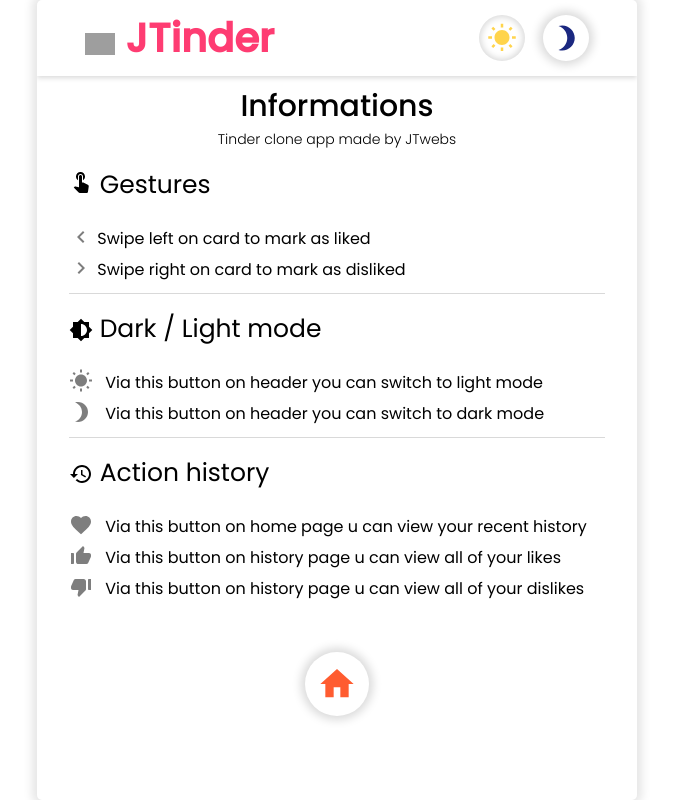
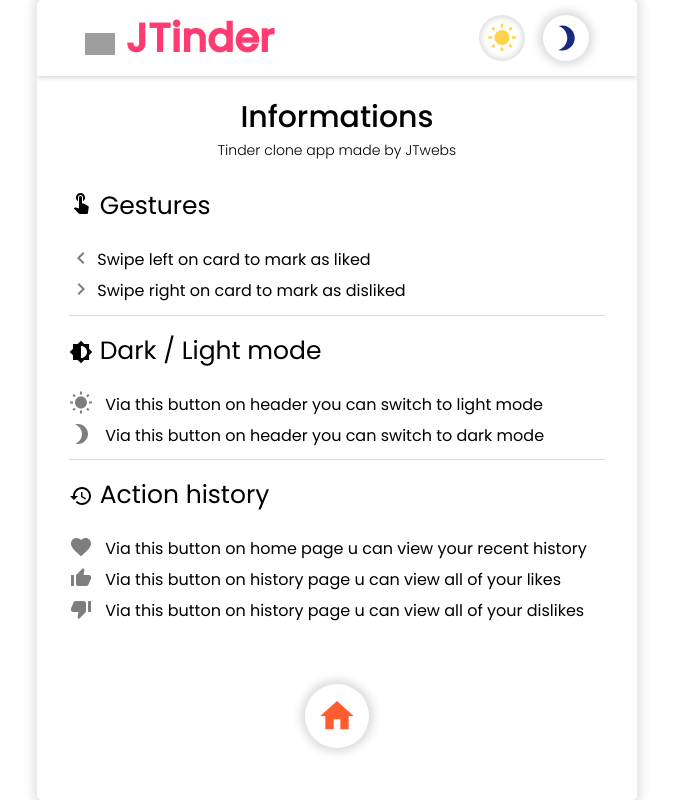
Before and after one commit to Bell0us/jtwebs-tinder-clone, a React (Create React App) app: page /help in a window 1280 px wide. Shown: the whole page, without its empty margins (303-976 px from the left). Built offline with nearby package versions, Linux system fonts and the light colour scheme; no server answers; grey boxes are pictures that could not be loaded.

Commit message:
slightly modiied help page

```diff
--- a/src/App.css
+++ b/src/App.css
@@ -167,6 +167,7 @@
   text-align: left;
 
   padding: .5rem 2rem;
+  height: 608px;
 }
 
 .help-header {
```
